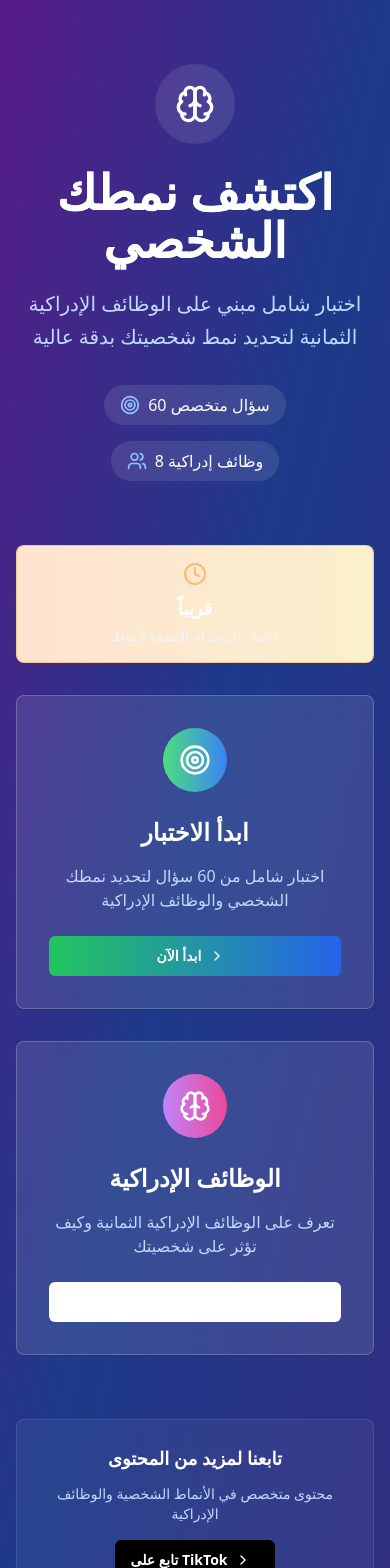
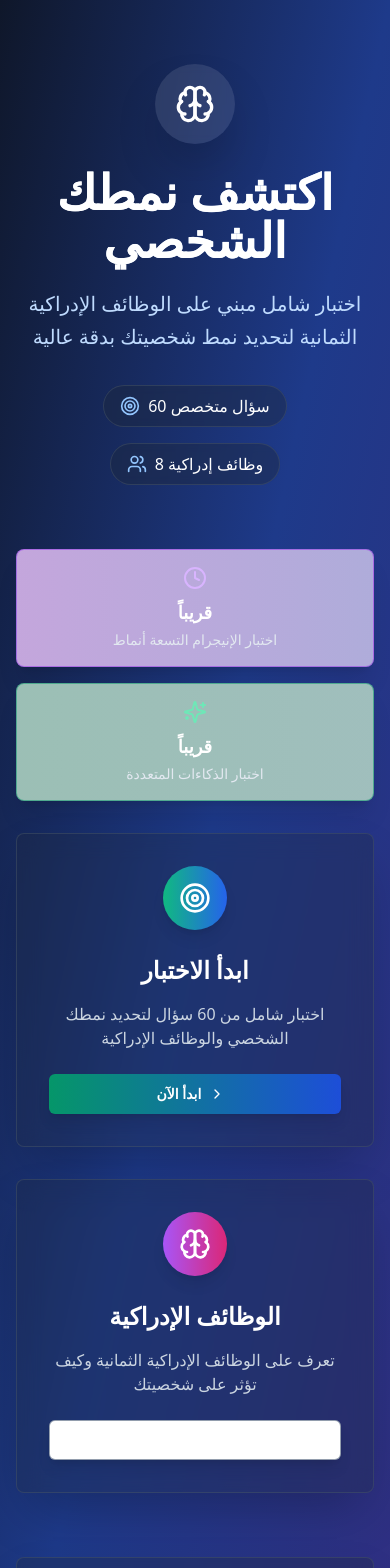
Before and after one commit to reaheu/recall-past-chats-now, a React (Vite) app: page / in a window 390 px wide. Shown: the top 1568 px of the page. Built offline with nearby package versions, Linux system fonts and the light colour scheme.

Commit message:
Refactor: Improve UI and provide project files
- Changed colors to darker shades (yellow/beige to darker variants, option selection to dark blue).
- Ensured text within option boxes.
- Added any other improvements.
- Prepared project for download.

```diff
--- a/src/components/PersonalityTest.tsx
+++ b/src/components/PersonalityTest.tsx
@@ -38,7 +38,7 @@ const PersonalityTest = ({ onBack }: PersonalityTestProps) => {
   }
 
   return (
-    <div className="min-h-screen bg-gradient-to-br from-purple-900 via-blue-900 to-indigo-900 p-4">
+    <div className="min-h-screen bg-gradient-to-br from-slate-900 via-blue-900 to-indigo-900 p-4">
       <div className="container mx-auto max-w-4xl">
         {/* Header */}
         <div className="flex items-center mb-8 pt-8">
@@ -62,13 +62,13 @@ const PersonalityTest = ({ onBack }: PersonalityTestProps) => {
             <span>السؤال {currentQuestion + 1} من {questions.length}</span>
             <span>{Math.round(progress)}%</span>
           </div>
-          <Progress value={progress} className="h-3 bg-white/20" />
+          <Progress value={progress} className="h-3 bg-slate-700" />
         </div>
 
         {/* Question Card */}
-        <Card className="bg-white/10 backdrop-blur-md border-white/20">
+        <Card className="bg-slate-800/50 backdrop-blur-md border-slate-600/50">
           <CardHeader>
-            <CardTitle className="text-white text-center text-xl">
+            <CardTitle className="text-white text-center text-xl leading-relaxed">
               {questions[currentQuestion].question}
             </CardTitle>
           </CardHeader>
@@ -78,15 +78,24 @@ const PersonalityTest = ({ onBack }: PersonalityTestProps) => {
                 key={index}
                 onClick={() => handleAnswer(option.value)}
                 variant="outline"
-                className="w-full p-6 h-auto text-right justify-start border-white/30 text-white bg-transparent hover:bg-blue-500/50 hover:border-blue-400/70 transition-all duration-200"
+                className="w-full p-6 h-auto text-right justify-start border-slate-500/70 text-slate-100 bg-slate-700/30 hover:bg-blue-600/80 hover:border-blue-400/80 hover:text-white transition-all duration-300 transform hover:scale-[1.02] shadow-lg hover:shadow-xl"
               >
-                <div className="text-right">
-                  <div className="font-semibold mb-1">{option.text}</div>
+                <div className="text-right w-full">
+                  <div className="font-medium text-base leading-relaxed">{option.text}</div>
                 </div>
               </Button>
             ))}
           </CardContent>
         </Card>
+
+        {/* Progress indicator */}
+        <div className="text-center mt-6">
+          <div className="inline-flex items-center bg-slate-800/50 backdrop-blur-sm rounded-full px-4 py-2">
+            <span className="text-slate-300 text-sm">
+              {currentQuestion + 1}/{questions.length} أسئلة مكتملة
+            </span>
+          </div>
+        </div>
       </div>
     </div>
   );
--- a/src/pages/Index.tsx
+++ b/src/pages/Index.tsx
@@ -4,7 +4,7 @@ import { Button } from "@/components/ui/button";
 import { Card, CardContent } from "@/components/ui/card";
 import PersonalityTest from "@/components/PersonalityTest";
 import CognitiveFunctions from "@/components/CognitiveFunctions";
-import { Brain, Users, Target, ChevronRight, Clock } from "lucide-react";
+import { Brain, Users, Target, ChevronRight, Clock, Sparkles } from "lucide-react";
 
 const Index = () => {
   const [showTest, setShowTest] = useState(false);
@@ -19,11 +19,11 @@ const Index = () => {
   }
 
   return (
-    <div className="min-h-screen bg-gradient-to-br from-purple-900 via-blue-900 to-indigo-900">
+    <div className="min-h-screen bg-gradient-to-br from-slate-900 via-blue-900 to-indigo-900">
       {/* Hero Section */}
       <div className="container mx-auto px-4 py-16">
         <div className="text-center mb-16">
-          <div className="inline-flex items-center justify-center w-20 h-20 bg-white/10 rounded-full mb-6 backdrop-blur-sm">
+          <div className="inline-flex items-center justify-center w-20 h-20 bg-white/10 rounded-full mb-6 backdrop-blur-sm shadow-2xl">
             <Brain className="w-10 h-10 text-white" />
           </div>
           <h1 className="text-5xl md:text-6xl font-bold text-white mb-6 bg-gradient-to-r from-white to-blue-200 bg-clip-text text-transparent">
@@ -33,42 +33,50 @@ const Index = () => {
             اختبار شامل مبني على الوظائف الإدراكية الثمانية لتحديد نمط شخصيتك بدقة عالية
           </p>
           <div className="flex flex-wrap justify-center gap-4 mb-12">
-            <div className="flex items-center bg-white/10 rounded-full px-4 py-2 backdrop-blur-sm">
+            <div className="flex items-center bg-slate-800/40 rounded-full px-4 py-2 backdrop-blur-sm border border-slate-600/50">
               <Target className="w-5 h-5 text-blue-300 mr-2" />
               <span className="text-white">60 سؤال متخصص</span>
             </div>
-            <div className="flex items-center bg-white/10 rounded-full px-4 py-2 backdrop-blur-sm">
+            <div className="flex items-center bg-slate-800/40 rounded-full px-4 py-2 backdrop-blur-sm border border-slate-600/50">
               <Users className="w-5 h-5 text-blue-300 mr-2" />
               <span className="text-white">8 وظائف إدراكية</span>
             </div>
           </div>
         </div>
 
-        {/* Coming Soon Notice */}
-        <div className="max-w-md mx-auto mb-8">
-          <Card className="bg-gradient-to-r from-orange-500/20 to-yellow-500/20 backdrop-blur-md border-orange-400/40">
+        {/* Coming Soon Notices */}
+        <div className="grid md:grid-cols-2 gap-4 max-w-2xl mx-auto mb-8">
+          <Card className="bg-gradient-to-r from-purple-800/40 to-indigo-800/40 backdrop-blur-md border-purple-600/50 shadow-xl">
             <CardContent className="p-4 text-center">
-              <Clock className="w-6 h-6 text-orange-300 mx-auto mb-2" />
+              <Clock className="w-6 h-6 text-purple-300 mx-auto mb-2" />
               <h4 className="text-lg font-semibold text-white mb-1">قريباً</h4>
-              <p className="text-gray-100 text-sm">اختبار الإنيجرام التسعة أنماط</p>
+              <p className="text-slate-200 text-sm">اختبار الإنيجرام التسعة أنماط</p>
+            </CardContent>
+          </Card>
+
+          <Card className="bg-gradient-to-r from-emerald-800/40 to-teal-800/40 backdrop-blur-md border-emerald-600/50 shadow-xl">
+            <CardContent className="p-4 text-center">
+              <Sparkles className="w-6 h-6 text-emerald-300 mx-auto mb-2" />
+              <h4 className="text-lg font-semibold text-white mb-1">قريباً</h4>
+              <p className="text-slate-200 text-sm">اختبار الذكاءات المتعددة</p>
             </CardContent>
           </Card>
         </div>
 
         {/* Action Cards */}
         <div className="grid md:grid-cols-2 gap-8 max-w-4xl mx-auto">
-          <Card className="bg-white/10 backdrop-blur-md border-white/20 hover:bg-white/15 transition-all duration-300 transform hover:scale-105">
+          <Card className="bg-slate-800/30 backdrop-blur-md border-slate-600/50 hover:bg-slate-700/40 transition-all duration-300 transform hover:scale-105 shadow-2xl hover:shadow-3xl">
             <CardContent className="p-8 text-center">
-              <div className="w-16 h-16 bg-gradient-to-r from-green-400 to-blue-500 rounded-full flex items-center justify-center mx-auto mb-6">
+              <div className="w-16 h-16 bg-gradient-to-r from-emerald-500 to-blue-600 rounded-full flex items-center justify-center mx-auto mb-6 shadow-lg">
                 <Target className="w-8 h-8 text-white" />
               </div>
               <h3 className="text-2xl font-bold text-white mb-4">ابدأ الاختبار</h3>
-              <p className="text-blue-200 mb-6">
+              <p className="text-slate-300 mb-6">
                 اختبار شامل من 60 سؤال لتحديد نمطك الشخصي والوظائف الإدراكية
               </p>
               <Button
                 onClick={() => setShowTest(true)}
-                className="w-full bg-gradient-to-r from-green-500 to-blue-600 hover:from-green-600 hover:to-blue-700 text-white font-semibold py-3"
+                className="w-full bg-gradient-to-r from-emerald-600 to-blue-700 hover:from-emerald-700 hover:to-blue-800 text-white font-semibold py-3 shadow-lg hover:shadow-xl transition-all"
               >
                 ابدأ الآن
                 <ChevronRight className="w-5 h-5 mr-2" />
@@ -76,19 +84,19 @@ const Index = () => {
             </CardContent>
           </Card>
 
-          <Card className="bg-white/10 backdrop-blur-md border-white/20 hover:bg-white/15 transition-all duration-300 transform hover:scale-105">
+          <Card className="bg-slate-800/30 backdrop-blur-md border-slate-600/50 hover:bg-slate-700/40 transition-all duration-300 transform hover:scale-105 shadow-2xl hover:shadow-3xl">
             <CardContent className="p-8 text-center">
-              <div className="w-16 h-16 bg-gradient-to-r from-purple-400 to-pink-500 rounded-full flex items-center justify-center mx-auto mb-6">
+              <div className="w-16 h-16 bg-gradient-to-r from-purple-500 to-pink-600 rounded-full flex items-center justify-center mx-auto mb-6 shadow-lg">
                 <Brain className="w-8 h-8 text-white" />
               </div>
               <h3 className="text-2xl font-bold text-white mb-4">الوظائف الإدراكية</h3>
-              <p className="text-blue-200 mb-6">
+              <p className="text-slate-300 mb-6">
                 تعرف على الوظائف الإدراكية الثمانية وكيف تؤثر على شخصيتك
               </p>
               <Button
                 onClick={() => setShowFunctions(true)}
                 variant="outline"
-                className="w-full border-white/30 text-white hover:bg-white/10 font-semibold py-3"
+                className="w-full border-slate-500/70 text-white hover:bg-slate-700/50 font-semibold py-3 shadow-lg hover:shadow-xl transition-all"
               >
                 اقرأ المزيد
                 <ChevronRight className="w-5 h-5 mr-2" />
@@ -99,13 +107,13 @@ const Index = () => {
 
         {/* TikTok Section */}
         <div className="text-center mt-16">
-          <Card className="bg-white/5 backdrop-blur-md border-white/10 max-w-md mx-auto">
+          <Card className="bg-slate-800/30 backdrop-blur-md border-slate-600/50 max-w-md mx-auto shadow-2xl">
             <CardContent className="p-6">
               <h4 className="text-lg font-semibold text-white mb-3">تابعنا لمزيد من المحتوى</h4>
-              <p className="text-blue-200 text-sm mb-4">محتوى متخصص في الأنماط الشخصية والوظائف الإدراكية</p>
+              <p className="text-slate-300 text-sm mb-4">محتوى متخصص في الأنماط الشخصية والوظائف الإدراكية</p>
               <Button
                 asChild
-                className="bg-black hover:bg-gray-800 text-white font-semibold"
+                className="bg-slate-900 hover:bg-slate-800 text-white font-semibold shadow-lg hover:shadow-xl transition-all"
               >
                 <a
                   href="https://www.tiktok.com/@reatwiy?_t=ZS-8xfyr92oGP9&_r=1"
```
Also changed, not shown: src/components/TestResults.tsx (+21 -21 lines), 1 other file (tests, documents, lock files or other folders).
